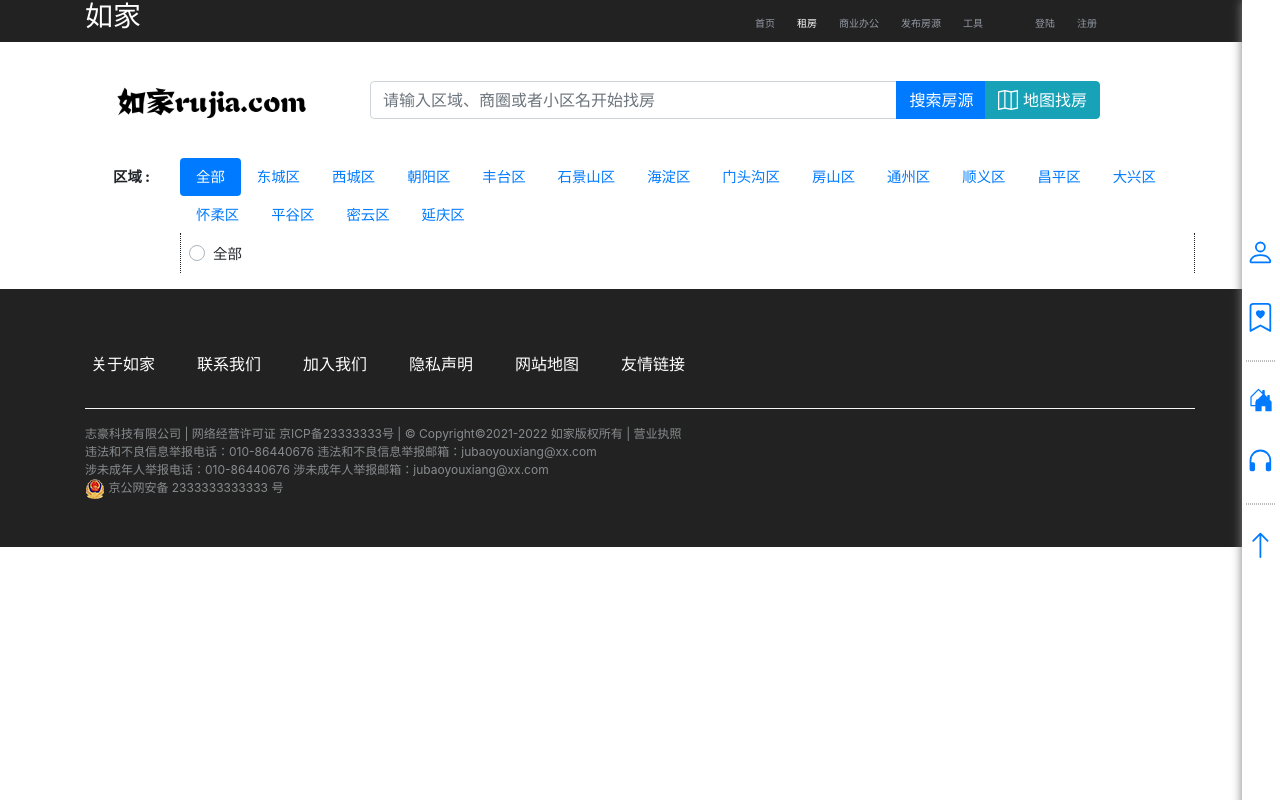
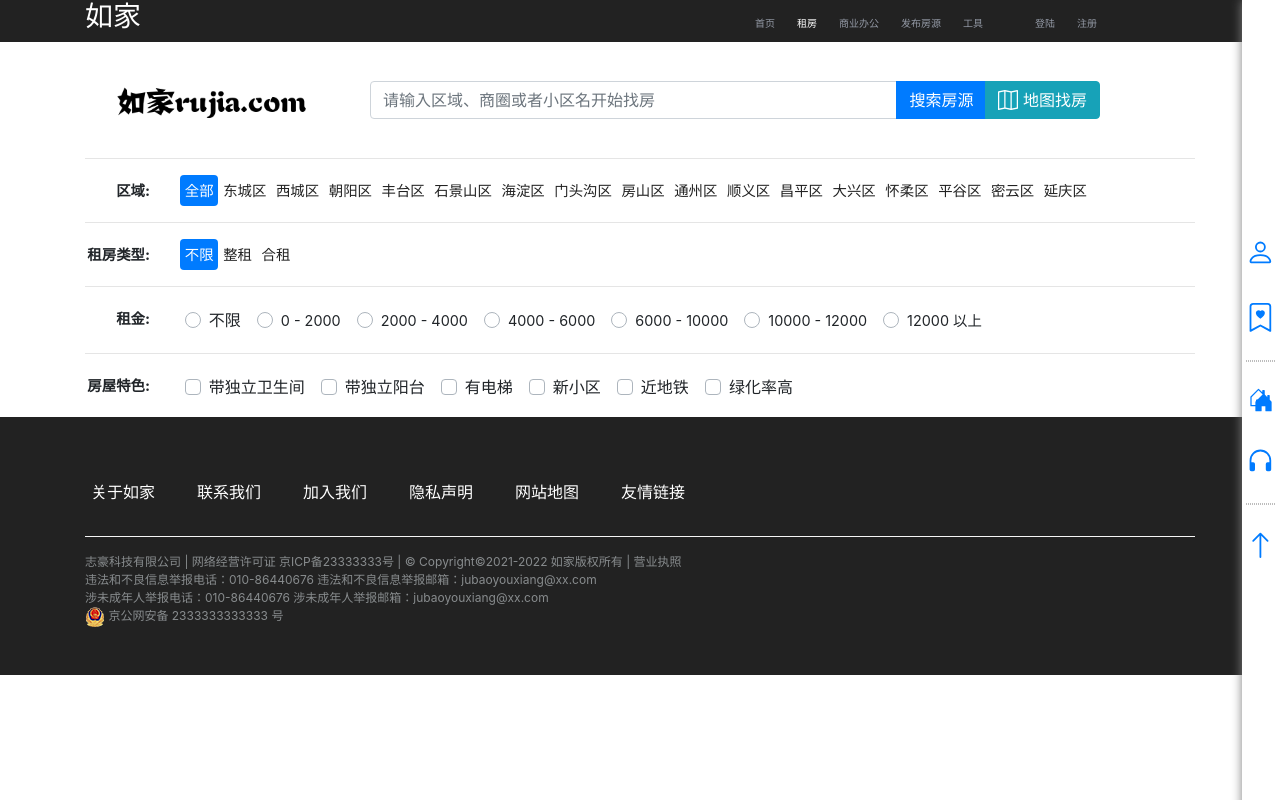
Before and after one commit to jizhihaoSAMA/Paris, a Vue app: page /index/house in a window 1280 px wide. Built offline with nearby package versions, Linux system fonts and the light colour scheme.

Commit message:
feat: 导航基本完成 (#5)
Co-authored-by: zhangzhihao.kevin <zhangzhihao.kevin@bytedance.com>

```diff
--- a/src/assets/city_name2code.json
+++ b/src/assets/city_name2code.json
@@ -1,9 +1,4 @@
 {
-  "全部": {
-    "streets": {
-      "全部": 1
-    }
-  },
   "东城区": {
     "code": "110101",
     "streets": {
--- a/src/components/NavFilter.vue
+++ b/src/components/NavFilter.vue
@@ -1,44 +1,36 @@
 <template>
   <b-container>
+    <hr class="split-line" />
     <b-row>
-      <b-col cols="1"
-        ><p
-          style="
-            padding: 0.5rem 0rem;
-            font-size: 0.9rem;
-            float: right;
-            font-weight: 800;
-          "
-        >
-          区域 :
-        </p></b-col
-      >
+      <b-col cols="1"><p class="filter-header">区域:</p></b-col>
       <b-col cols="11"
         ><b-tabs pills>
+          <b-tab
+            title="全部"
+            @click="
+              () => {
+                let new_query = JSON.parse(JSON.stringify(this.$route.query))
+                delete new_query.street_code
+                delete new_query.area_code
+                $router.replace({ query: { ...new_query } })
+              }
+            "
+          ></b-tab>
           <b-tab
             v-for="(value, key) in location"
             :key="value.code"
             :title="key"
             @click="
-              $router.push({
-                path: $router.path,
-                query: value.code
-                  ? {
-                      area_code: value.code,
-                      street_code: $route.query.street_code,
-                    }
-                  : {},
+              $router.replace({
+                query: {
+                  ...$route.query,
+                  area_code: value.code,
+                },
               })
             "
             :active="$route.query.area_code == value.code"
           >
-            <b-form-group
-              style="
-                border-left: 1px dotted;
-                border-right: 1px dotted;
-                padding: 0.5rem;
-              "
-            >
+            <b-form-group style="padding: 0.5rem">
               <b-form-radio
                 v-for="(street_code, street_name) in value.streets"
                 :key="street_code"
@@ -47,9 +39,10 @@
                 class="custom-control-inline"
                 size="md"
                 @change="
-                  $router.push({
+                  $router.replace({
                     path: $router.path,
                     query: {
+                      ...$route.query,
                       area_code: $route.query.area_code,
                       street_code: street_code,
                     },
@@ -61,6 +54,100 @@
           </b-tab> </b-tabs
       ></b-col>
     </b-row>
+    <hr class="split-line" />
+    <b-row>
+      <b-col cols="1"><p class="filter-header">租房类型:</p></b-col>
+      <b-col cols="11">
+        <b-tabs pills>
+          <b-tab
+            v-for="{ type, text } in rent_type"
+            @click="
+              $router.replace({
+                query: {
+                  ...$route.query,
+                  type: type,
+                },
+              })
+            "
+            :title="text"
+            :key="text"
+          >
+          </b-tab>
+        </b-tabs>
+      </b-col>
+    </b-row>
+    <hr class="split-line" />
+    <b-row>
+      <b-col cols="1"><p class="filter-header">租金:</p></b-col>
+      <b-col cols="11">
+        <b-form-group
+          style="padding: 0.3rem"
+          @change="
+            () => {
+              let new_query = JSON.parse(JSON.stringify(this.$route.query))
+              delete new_query.price_start
+              delete new_query.price_end
+              $router.replace({
+                query: {
+                  ...new_query,
+                },
+              })
+            }
+          "
+        >
+          <b-form-radio
+            v-model="price_range"
+            class="custom-control-inline"
+            :value="null"
+            >不限</b-form-radio
+          >
+          <b-form-radio
+            v-for="(item, index) in rent_money"
+            :key="item"
+            class="custom-control-inline"
+            v-model="price_range"
+            :value="item + ',' + rent_money[index + 1]"
+            @change="
+              () => {
+                _ = price_range.split(',')
+                start = _[0]
+                end = _[1]
+                $router.replace({
+                  query: {
+                    ...$route.query,
+                    price_start: start,
+                    price_end: end,
+                  },
+                })
+              }
+            "
+            ><span
+              v-text="
+                item +
+                (index != rent_money.length - 1
+                  ? ' - ' + rent_money[index + 1]
+                  : ' 以上')
+              "
+              style="font-size: 0.9rem"
+            ></span
+          ></b-form-radio>
+        </b-form-group>
+      </b-col>
+    </b-row>
+    <hr class="split-line" />
+    <b-row>
+      <b-col cols="1"><p class="filter-header">房屋特色:</p></b-col>
+      <b-col cols="11"
+        ><b-form-checkbox-group
+          :options="special_tag"
+          value-field="tag"
+          text-field="text"
+          v-model="special_tag_selected"
+          @change="changed_special_tag"
+          style="padding: 0.3rem"
+        ></b-form-checkbox-group
+      ></b-col>
+    </b-row>
   </b-container>
 </template>
 
@@ -68,18 +155,105 @@
 export default {
   data() {
     return {
-      selected_street: this.$route.query.street_code
-        ? this.$route.query.street_code
-        : '全部',
+      selected_street: null,
+      price_range:
+        this.$route.query.price_start + ',' + this.$route.query.price_end,
       location: require('@/assets/city_name2code.json'),
+
+      rent_type: [
+        {
+          type: 'all',
+          text: '不限',
+        },
+        {
+          type: 'full',
+          text: '整租',
+        },
+        {
+          type: 'part',
+          text: '合租',
+        },
+      ],
+      rent_money: [0, 2000, 4000, 6000, 10000, 12000],
+      special_tag: [
+        {
+          text: '带独立卫生间',
+          tag: 'special_toilet',
+        },
+        {
+          text: '带独立阳台',
+          tag: 'special_balcony',
+        },
+        {
+          text: '有电梯',
+          tag: 'lift',
+        },
+        {
+          text: '新小区',
+          tag: 'new_neighborhood',
+        },
+        {
+          text: '近地铁',
+          tag: 'nearby_subway',
+        },
+        {
+          text: '绿化率高',
+          tag: 'hight_greening_rate',
+        },
+      ],
+      special_tag_selected: [],
     }
   },
-  methods: {},
+  methods: {
+    changed_special_tag() {
+      // 将选择到的设置为1
+      let _ = {}
+      this.special_tag_selected.forEach((item, index) => {
+        _[item] = 1
+      })
+
+      // 删除存在且未被选中的
+      let new_query = JSON.parse(JSON.stringify(this.$route.query))
+      // todo
+
+      this.$router.replace({
+        query: {
+          ...new_query,
+          ..._,
+        },
+      })
+    },
+    get_current_selected_tag() {
+      return this.special_tag
+        .map(({ tag }) => tag)
+        .filter((item) => this.$route.query[item] != undefined)
+    },
+  },
+  mounted() {
+    this.special_tag_selected = this.get_current_selected_tag()
+  },
 }
 </script>
 
 <style scoped>
 /deep/ .nav-item > a {
   font-size: 0.9rem;
+  color: #222;
+}
+
+/deep/ .nav-link {
+  padding: 0.3rem;
+}
+
+.split-line {
+  margin-top: 0;
+  /* margin-bottom: 0; */
+}
+
+.filter-header {
+  padding: 0.3rem 0rem;
+  font-size: 0.9rem;
+  float: right;
+  font-weight: 800;
 }
 </style>
```
